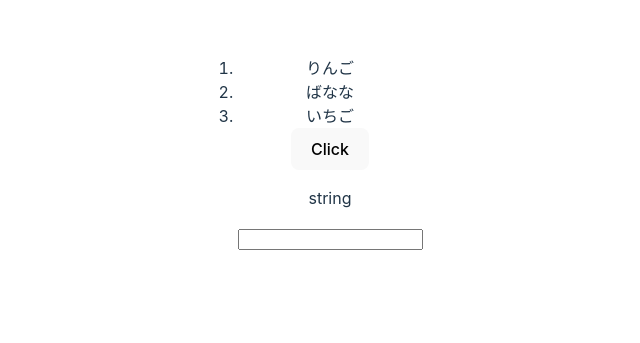
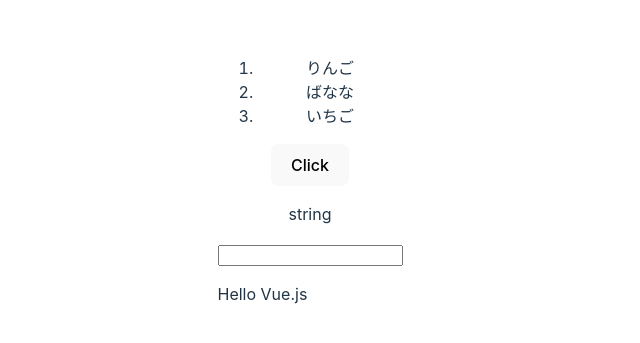
Before and after one commit to 2nofa11/NekoBook, a Vue app: page / in a window 1280 px wide. Shown: the part 247-590 px from the top of the page, without its empty margins (330-970 px from the left). Built offline with nearby package versions, Linux system fonts and the light colour scheme.

Commit message:
p42 アニメーションもtransitionを使えば簡単

```diff
--- a/src/components/BasicFunction.vue
+++ b/src/components/BasicFunction.vue
@@ -1,10 +1,14 @@
 <template>
   <ol>
     <li v-for="item in list" :key="item">{{ item }}</li>
-    <button @click="handleClick">Click</button>
-    <p>{{ typeof message }}</p>
-    <input v-model.number="message" />
   </ol>
+  <button @click="handleClick">Click</button>
+  <p>{{ typeof message }}</p>
+  <input v-model.number="message" />
+  <transition class="parent">
+    <p v-if="show" class="child">Hello Vue.js</p>
+    <p v-else class="child">Hide</p>
+  </transition>
 </template>
 
 <script lang="ts">
@@ -15,11 +19,13 @@ export default defineComponent({
     return {
       list: ["りんご", "ばなな", "いちご"] as string[],
       message: "" as string,
+      show: true,
     };
   },
   methods: {
     handleClick() {
-      alert(event?.target);
+      this.show = !this.show;
+      // alert(event?.target);
     },
   },
 });
@@ -29,4 +35,18 @@ export default defineComponent({
 .read-the-docs {
   color: #888;
 }
+
+.v-enter-active,
+.v-leave-active {
+  transition: opacity 1s;
+}
+
+.v-enter,
+.v-leave-to {
+  opacity: 0;
+}
+
+.child {
+  position: absolute;
+}
 </style>
```
